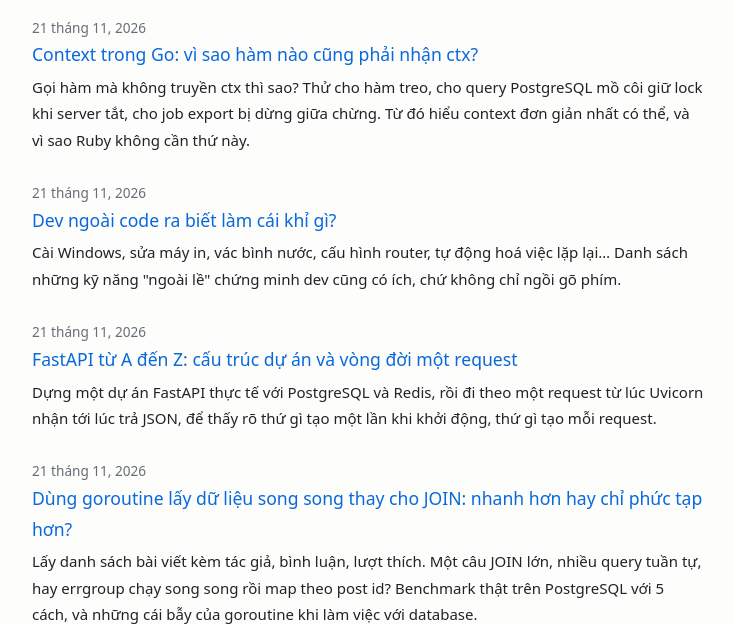
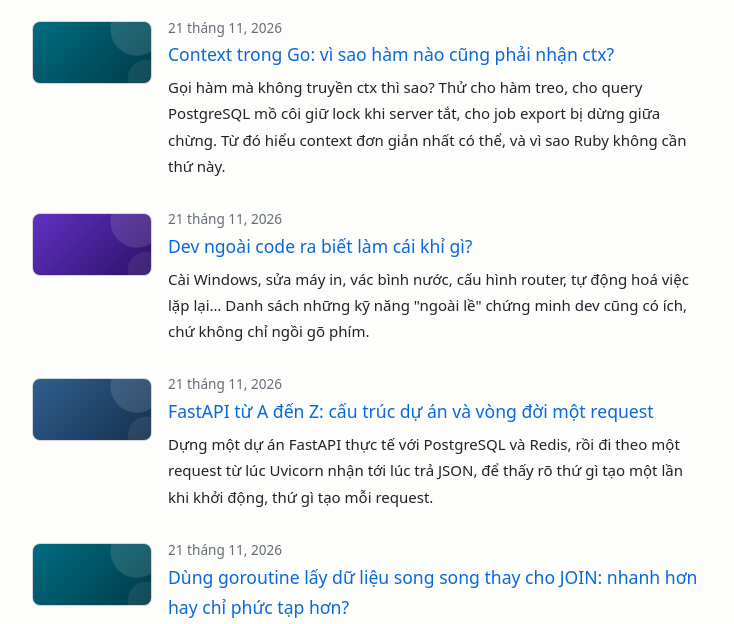
Before and after one commit to quyencv-creator/quyencv-creator.github.io, an Astro site: page /posts in a window 1280 px wide. Shown: the part 180-804 px from the top of the page, without its empty margins (272-1006 px from the left). Built offline with nearby package versions, Linux system fonts and the light colour scheme; Astro itself is replaced by a stand-in of ours.

Commit message:
Add tag-colored thumbnails to post lists

```diff
--- a/src/components/PostList.astro
+++ b/src/components/PostList.astro
@@ -1,13 +1,21 @@
 ---
 import { formatDate, url } from '../utils';
+import { tagColors } from '../cover';
 const { posts } = Astro.props;
 ---
 <ul class="posts">
-  {posts.map((p) => (
-    <li>
-      <time datetime={p.data.pubDate.toISOString()}>{formatDate(p.data.pubDate)}</time>
-      <a href={url(`/blog/${p.id}/`)}>{p.data.title}</a>
-      <p>{p.data.description}</p>
-    </li>
-  ))}
+  {posts.map((p) => {
+    const { from, to } = tagColors(p.data.tags[0] ?? '');
+    const href = url(`/blog/${p.id}/`);
+    return (
+      <li>
+        <a class="thumb" href={href} tabindex="-1" aria-hidden="true" style={`--from: ${from}; --to: ${to}`}></a>
+        <div class="post-body">
+          <time datetime={p.data.pubDate.toISOString()}>{formatDate(p.data.pubDate)}</time>
+          <a href={href}>{p.data.title}</a>
+          <p>{p.data.description}</p>
+        </div>
+      </li>
+    );
+  })}
 </ul>
--- a/src/styles/global.css
+++ b/src/styles/global.css
@@ -139,3 +139,15 @@ main > section + section { margin-top: 3rem; }
   .tag-mosaic { grid-template-columns: repeat(4, 1fr); grid-auto-rows: 4.5rem; }
   .tag-mosaic .s3 { grid-column: span 3; grid-row: span 2; }
 }
+
+/* post list thumbnails: màu theo tag đầu tiên, không có chữ */
+.posts li { display: grid; grid-template-columns: 7.5rem 1fr; gap: 1rem; align-items: start; }
+.posts .thumb { display: block; aspect-ratio: 1200 / 630; border-radius: 8px; margin-top: .35rem;
+  background:
+    radial-gradient(circle at 88% 12%, rgb(255 255 255 / .12) 0 22%, transparent 23%),
+    radial-gradient(circle at 96% 92%, rgb(255 255 255 / .08) 0 14%, transparent 15%),
+    linear-gradient(135deg, var(--from), var(--to));
+  border: 1px solid var(--border); transition: filter .15s; }
+.posts .thumb:hover { filter: brightness(1.15); }
+.posts .post-body { min-width: 0; }
+@media (max-width: 30rem) { .posts li { grid-template-columns: 5rem 1fr; gap: .75rem; } }
```
